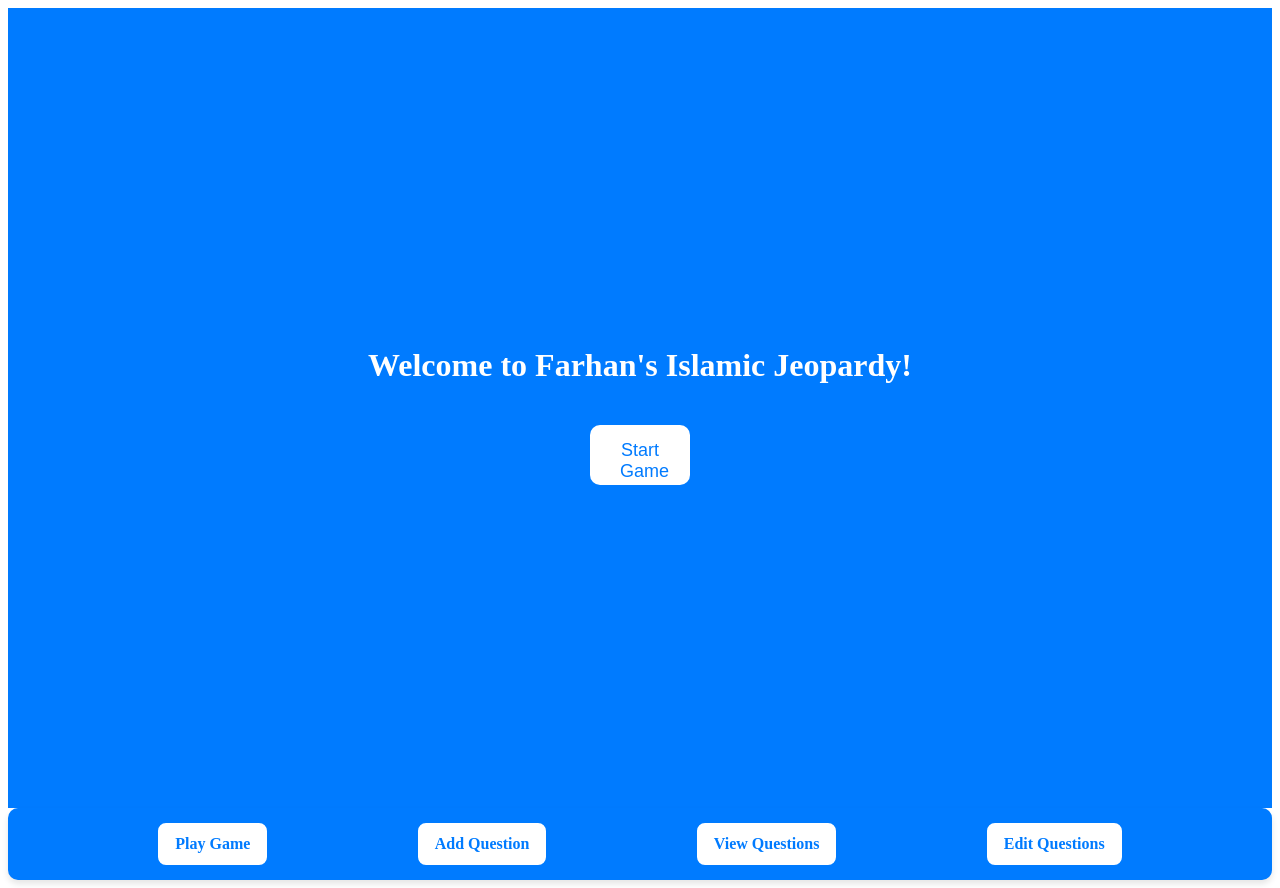
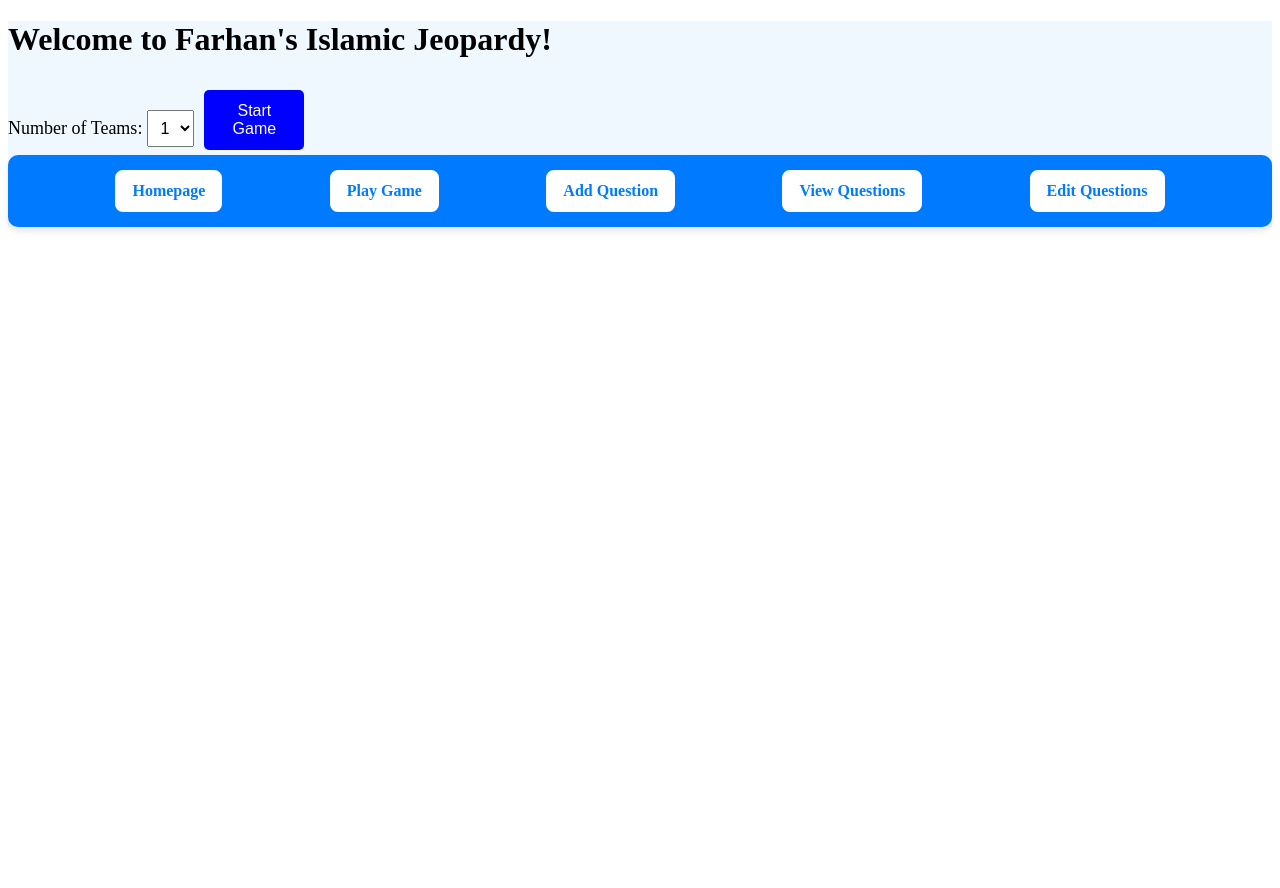
Before and after one commit to Farhan452002/Ahmed_Farhan_Capstone_Frontend, a React (Create React App) app: page / in a window 1280 px wide. After the commit the page ends 800 px from the top, so only its background shows below. Built offline with nearby package versions, Linux system fonts and the light colour scheme.

Commit message:
Added Teams and Reset button

```diff
--- a/src/App.js
+++ b/src/App.js
@@ -22,6 +22,7 @@ function App() {
                         element={
                             <>
                                 <nav className="navbar">
+                                    <Link to="/landing-page" className="nav-button">Homepage</Link>
                                     <Link to="/play-game" className="nav-button">Play Game</Link>
                                     <Link to="/add-question" className="nav-button">Add Question</Link>
                                     <Link to="/view-questions" className="nav-button">View Questions</Link>
@@ -29,10 +30,12 @@ function App() {
                                 </nav>
 
                                 <Routes>
+                                    <Route path="/landing-page" element={<LandingPage />} />
                                     <Route path="/play-game" element={<PlayGame />} />
                                     <Route path="/add-question" element={<AddQuestion />} />
                                     <Route path="/view-questions" element={<ViewQuestions />} />
                                     <Route path="/edit-questions" element={<EditQuestions />} />
+
                                 </Routes>
                             </>
                         }
--- a/src/pages/LandingPage.js
+++ b/src/pages/LandingPage.js
@@ -1,15 +1,28 @@
+import { useState } from "react";
 import { useNavigate } from "react-router-dom";
-import "./LandingPage.css";
 
 function LandingPage() {
+    const [numTeams, setNumTeams] = useState(1); // Default to 1 team
     const navigate = useNavigate();
+
+    const handleStartGame = () => {
+        navigate("/play-game", { state: { numTeams } }); // Pass numTeams to PlayGame
+    };
 
     return (
         <div className="landing-container">
             <h1>Welcome to Farhan's Islamic Jeopardy!</h1>
-            <button className="start-button" onClick={() => navigate("/play-game")}>
-                Start Game
-            </button>
+            <label htmlFor="teams">Number of Teams:</label>
+            <select
+                id="teams"
+                value={numTeams}
+                onChange={(e) => setNumTeams(Number(e.target.value))}
+            >
+                {[...Array(5)].map((_, i) => (
+                    <option key={i + 1} value={i + 1}>{i + 1}</option>
+                ))}
+            </select>
+            <button onClick={handleStartGame}>Start Game</button>
         </div>
     );
 }
--- a/src/pages/PlayGame.css
+++ b/src/pages/PlayGame.css
@@ -27,7 +27,7 @@ button {
     font-size: 16px;
     margin: 5px;
     cursor: pointer;
-    background-color: blue;
+    background-color: lightgreen;
     color: white;
     border: none;
     border-radius: 5px;
@@ -54,3 +54,34 @@ button:hover {
 .question-modal button {
     margin-top: 10px;
 }
+
+.add{
+    background-color: green;
+}
+
+.subtract{
+    background-color: red;
+}
+
+.team-container {
+    display: flex;
+    justify-content: center;
+    margin-bottom: 20px;
+    gap: 20px;
+}
+
+.team-panel {
+    background-color: #f1f1f1;
+    padding: 20px;
+    text-align: center;
+    border-radius: 10px;
+    width: 150px;
+}
+
+div{
+    background-color:aliceblue;
+}
+
+.reset-button{
+    background-color: gray;
+}
--- a/src/pages/PlayGame.js
+++ b/src/pages/PlayGame.js
@@ -1,11 +1,17 @@
 import { useState, useEffect } from "react";
-import "./PlayGame.css"; // Ensure you have styles
+import { useLocation } from "react-router-dom";
+import "./PlayGame.css";
 
 function PlayGame() {
+    const location = useLocation();
+    const numTeams = location.state?.numTeams || 1; // Get the number of teams from the landing page
+
     const [questions, setQuestions] = useState([]);
     const [selectedQuestion, setSelectedQuestion] = useState(null);
     const [showAnswer, setShowAnswer] = useState(false);
     const [isQuestionAvailable, setIsQuestionAvailable] = useState(true);
+    const [teamScores, setTeamScores] = useState(Array(numTeams).fill(0)); // Initialize scores to 0 for each team
+    const [clickedButtons, setClickedButtons] = useState({}); // Track clicked buttons to change color
 
     // Fetch questions from backend
     useEffect(() => {
@@ -23,6 +29,15 @@ function PlayGame() {
         return questions.find(q => q.category === category && q.points === points) || null;
     };
 
+    // Function to update team scores
+    const updateTeamScore = (teamIndex, amount) => {
+        setTeamScores((prevScores) =>
+            prevScores.map((score, index) =>
+                index === teamIndex ? score + amount : score
+            )
+        );
+    };
+
     // Handle clicking a button
     const handleQuestionClick = (category, points) => {
         const question = getQuestion(category, points);
@@ -34,17 +49,52 @@ function PlayGame() {
             setIsQuestionAvailable(false);
         }
         setShowAnswer(false);
+
+        // Change button color to black after click
+        setClickedButtons((prev) => ({
+            ...prev,
+            [`${category}-${points}`]: true
+        }));
+    };
+
+    // Reset the game (reset points and button colors)
+    const resetGame = () => {
+        setTeamScores(Array(numTeams).fill(0)); // Reset team scores to 0
+        setClickedButtons({}); // Reset all clicked buttons
+        setSelectedQuestion(null); // Close the question modal
+        setShowAnswer(false); // Hide the answer
     };
 
     return (
         <div className="game-container">
-            <h2>Jeopardy Board</h2>
+            <h2>Islamic Jeopardy Game</h2>
+
+            {/* Team Panels */}
+            <div className="team-container">
+                {teamScores.map((score, index) => (
+                    <div key={index} className="team-panel">
+                        <h3>Team {index + 1}</h3>
+                        <p>Points: {score}</p>
+                        <button className="add" onClick={() => updateTeamScore(index, 100)}>+</button>
+                        <button className="subtract" onClick={() => updateTeamScore(index, -100)}>-</button>
+                    </div>
+                ))}
+            </div>
+
+            {/* Jeopardy Board */}
             <div className="board">
                 {categories.map(category => (
                     <div key={category} className="category-column">
                         <h3>{category}</h3>
                         {[100, 200, 300, 400, 500].map(points => (
-                            <button key={points} onClick={() => handleQuestionClick(category, points)}>
+                            <button
+                                key={points}
+                                onClick={() => handleQuestionClick(category, points)}
+                                style={{
+                                    backgroundColor: clickedButtons[`${category}-${points}`] ? 'black':"yellow",
+                                    color: clickedButtons[`${category}-${points}`] ? 'white' : 'black'
+                                }}
+                            >
                                 {points}
                             </button>
                         ))}
@@ -52,6 +102,7 @@ function PlayGame() {
                 ))}
             </div>
 
+            {/* Question Modal */}
             {selectedQuestion !== null && (
                 <div className="question-modal">
                     <h3>Question:</h3>
@@ -68,6 +119,9 @@ function PlayGame() {
                     <button onClick={() => setSelectedQuestion(null)}>Close</button>
                 </div>
             )}
+
+            {/* Reset Button */}
+            <button className="reset-button" onClick={resetGame}>Reset Game</button>
         </div>
     );
 }
```
